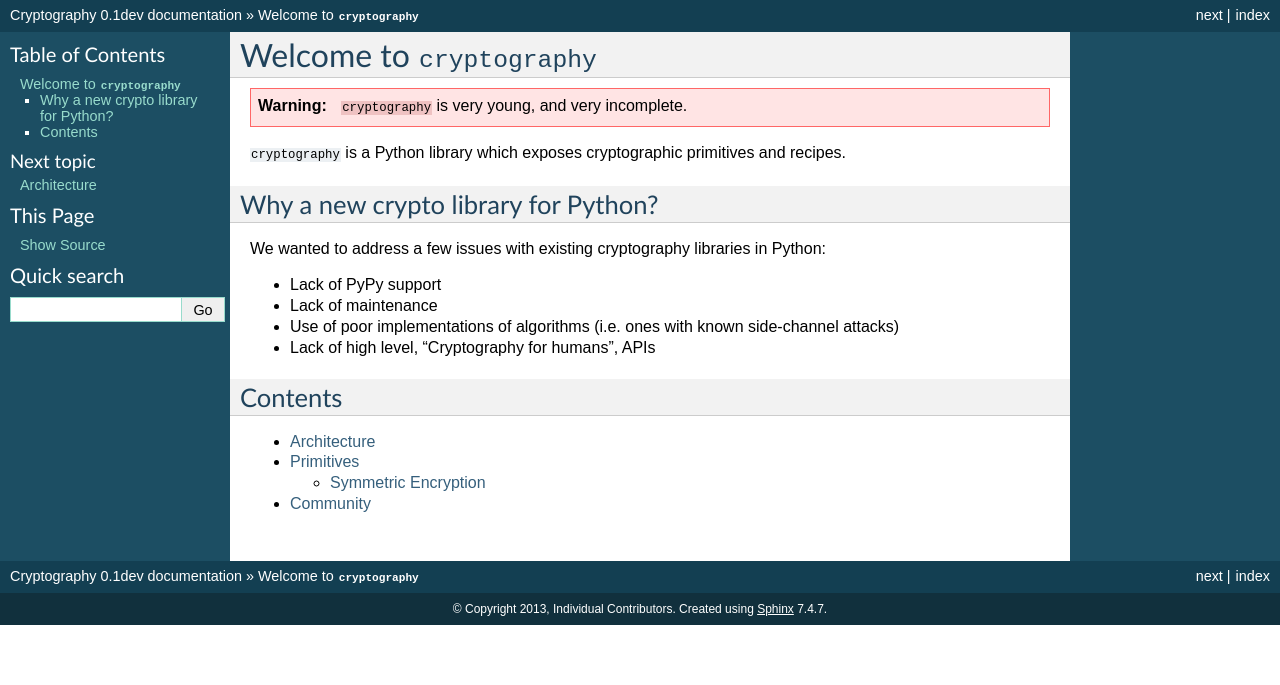
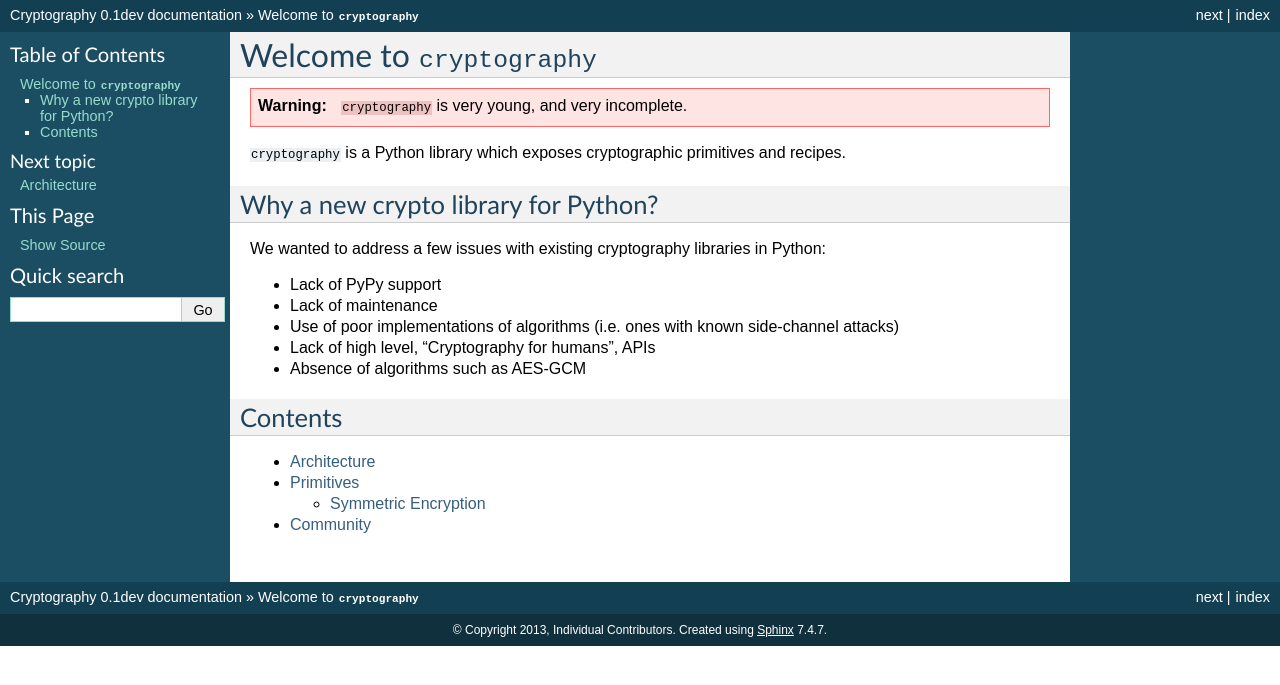
Before and after one commit to WebKing0121/cryptography, a Sphinx documentation site: the page built from docs/index.rst, in a window 1280 px wide. Shown: the top 685 px of the page. Built offline with Sphinx 7.4.7, drawn with Linux system fonts in a browser that asks for light colours.

Commit message:
Document that we want AES-GCM

```diff
--- a/docs/index.rst
+++ b/docs/index.rst
@@ -19,6 +19,7 @@ Python:
 * Use of poor implementations of algorithms (i.e. ones with known side-channel
   attacks)
 * Lack of high level, "Cryptography for humans", APIs
+* Absence of algorithms such as AES-GCM
 
 
 Contents
```
